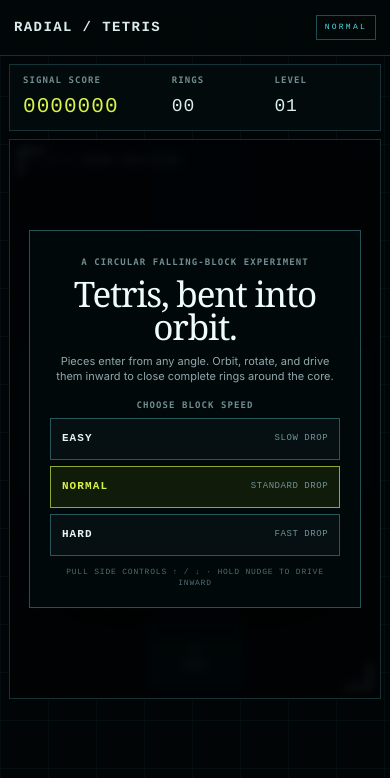
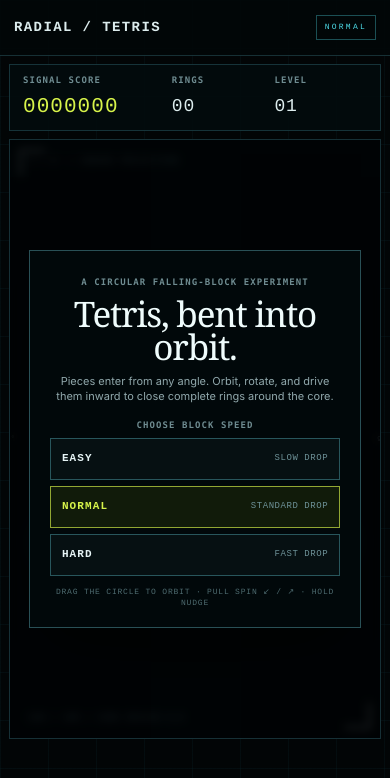
Before and after one commit to kstroevsky/radial-tetris, a React (Vite) app: page / in a window 390 px wide. Shown: the top 778 px of the page. Built offline with nearby package versions, Linux system fonts and the light colour scheme.

Commit message:
Refine mobile radial controls

```diff
--- a/src/App.jsx
+++ b/src/App.jsx
@@ -23,6 +23,7 @@
 } from "./gameEngine.js";
 
 const TAU = Math.PI * 2;
+const MOBILE_DIAGONAL_PULL_AXIS = Object.freeze({ x: Math.SQRT1_2, y: Math.SQRT1_2 });
 const staticLayers = new WeakMap();
 const renderMetrics = new WeakMap();
 const BEST_SCORE_KEY = "radial-tetris-best-score";
@@ -422,7 +423,7 @@
     for (const pointerId of mobilePullsRef.current.keys()) clearMobilePull(pointerId);
   }, [clearMobilePull]);
 
-  const beginMobilePull = useCallback((event, downAction, upAction) => {
+  const beginMobilePull = useCallback((event, downAction, upAction, axis = { x: 0, y: 1 }) => {
     if (gameRef.current.mode !== "playing") return;
     event.preventDefault();
     const target = event.currentTarget;
@@ -438,7 +439,10 @@
       target,
       downAction,
       upAction,
+      axis,
+      lastX: event.clientX,
       lastY: event.clientY,
+      originX: event.clientX,
       originY: event.clientY,
     });
   }, []);
@@ -447,16 +451,19 @@
     const pull = mobilePullsRef.current.get(event.pointerId);
     if (!pull || gameRef.current.mode !== "playing") return;
     event.preventDefault();
-    const offset = Math.max(-28, Math.min(28, event.clientY - pull.originY));
+    const offset = Math.max(-28, Math.min(28,
+      (event.clientX - pull.originX) * pull.axis.x + (event.clientY - pull.originY) * pull.axis.y,
+    ));
     pull.target.style.setProperty("--pull-offset", `${offset}px`);
-    const distance = event.clientY - pull.lastY;
+    const distance = (event.clientX - pull.lastX) * pull.axis.x + (event.clientY - pull.lastY) * pull.axis.y;
     const stepSize = 22;
     const steps = Math.min(4, Math.floor(Math.abs(distance) / stepSize));
     if (!steps) return;
     const direction = Math.sign(distance);
     const action = direction > 0 ? pull.downAction : pull.upAction;
     for (let step = 0; step < steps; step += 1) act(action);
-    pull.lastY += direction * steps * stepSize;
+    pull.lastX += pull.axis.x * direction * steps * stepSize;
+    pull.lastY += pull.axis.y * direction * steps * stepSize;
     pull.target.dataset.pullDirection = direction > 0 ? "down" : "up";
     if (navigator.vibrate) navigator.vibrate(5);
   }, [act]);
@@ -676,32 +683,23 @@
             <nav className="mobile-controller" aria-label="Mobile game controls" onContextMenu={(event) => event.preventDefault()}>
               <button
                 id="mobile-spin-pull"
-                className="mobile-pull-control mobile-spin-pull"
+                className="mobile-polar-control mobile-spin-pull"
                 type="button"
-                aria-label="Piece rotation pull control. Pull down to rotate clockwise or up to rotate counterclockwise."
+                aria-label="Piece rotation pull control. Pull down and right to rotate clockwise or up and left to rotate counterclockwise."
                 disabled={hud.mode !== "playing"}
-                onPointerDown={(event) => beginMobilePull(event, "rotate", "counterRotate")}
+                onPointerDown={(event) => beginMobilePull(event, "rotate", "counterRotate", MOBILE_DIAGONAL_PULL_AXIS)}
                 onPointerMove={moveMobilePull}
                 onPointerUp={finishMobilePull}
                 onPointerCancel={endMobilePull}
                 onLostPointerCapture={endMobilePull}
-              ><span className="mobile-pull-title">Spin</span><span className="mobile-pull-top">↑ CCW</span><span className="mobile-pull-track" aria-hidden="true"><span className="mobile-pull-grip">↕</span></span><span className="mobile-pull-bottom">CW ↓</span></button>
-              <button
-                id="mobile-orbit-pull"
-                className="mobile-pull-control mobile-orbit-pull"
-                type="button"
-                aria-label="Orbit pull control. Pull down to move clockwise or up to move counterclockwise."
-                disabled={hud.mode !== "playing"}
-                onPointerDown={(event) => beginMobilePull(event, "right", "left")}
-                onPointerMove={moveMobilePull}
-                onPointerUp={finishMobilePull}
-                onPointerCancel={endMobilePull}
-                onLostPointerCapture={endMobilePull}
-              ><span className="mobile-pull-title">Orbit</span><span className="mobile-pull-top">↑ CCW</span><span className="mobile-pull-track" aria-hidden="true"><span className="mobile-pull-grip">↕</span></span><span className="mobile-pull-bottom">CW ↓</span></button>
-              <div className="mobile-control-cluster mobile-action-controls">
+              >
+                <span className="mobile-polar-end mobile-polar-up" aria-hidden="true">↺</span>
+                <span className="mobile-polar-core"><span className="mobile-polar-label">Spin</span><span className="mobile-polar-drag" aria-hidden="true">↕</span></span>
+                <span className="mobile-polar-end mobile-polar-down" aria-hidden="true">⟳</span>
+              </button>
               <button
                 id="mobile-nudge"
-                  className="mobile-control mobile-nudge-control"
+                className="mobile-polar-control mobile-nudge-control"
                 type="button"
                 aria-label="Nudge inward. Hold to repeat."
                 disabled={hud.mode !== "playing"}
@@ -709,8 +707,11 @@
                 onPointerUp={endMobileControl}
                 onPointerCancel={endMobileControl}
                 onLostPointerCapture={endMobileControl}
-                ><span className="mobile-control-icon" aria-hidden="true">↓</span><span>Nudge</span></button>
-              </div>
+              >
+                <span className="mobile-polar-end mobile-polar-up" aria-hidden="true">·</span>
+                <span className="mobile-polar-core"><span className="mobile-polar-label">Nudge</span><span className="mobile-polar-drag" aria-hidden="true">↓</span></span>
+                <span className="mobile-polar-end mobile-polar-down" aria-hidden="true">↓</span>
+              </button>
             </nav>
             {isOverlayVisible && (
               <div className="game-overlay" role="dialog" aria-modal="true" aria-label={overlayCopy.title}>
@@ -734,7 +735,7 @@
                   ) : <button id="start-button" className="primary-button" type="button" onClick={start}>{overlayCopy.cta}</button>}
                   {hud.mode === "ready" && <>
                     <small className="desktop-start-hint">Choose a speed · Drag the field or use the control dock</small>
-                    <small className="mobile-start-hint">Pull side controls ↑ / ↓ · Hold nudge to drive inward</small>
+                    <small className="mobile-start-hint">Drag the circle to orbit · Pull spin ↙ / ↗ · Hold nudge</small>
                   </>}
                 </div>
               </div>
--- a/src/styles.css
+++ b/src/styles.css
@@ -438,8 +438,8 @@
   .score-panel .stat-block strong { font-size: 18px; }
   .score-panel .stat-block .accent-value { font-size: 21px; }
   .board-column { order: 2; display: block; }
-  .board-frame { height: min(560px, calc(100dvh - 214px)); min-height: 350px; }
-  .game-canvas { width: min(calc(100% - 64px), max(220px, calc(100dvh - 394px))); }
+  .board-frame { height: min(600px, calc(100dvh - 204px)); min-height: 350px; }
+  .game-canvas { width: min(100%, max(220px, calc(100dvh - 394px))); }
   .touch-controls { display: none; }
   .mobile-controller {
     position: absolute;
@@ -450,80 +450,78 @@
     user-select: none;
     touch-action: none;
   }
-  .mobile-pull-control {
+  .mobile-polar-control {
     position: absolute;
-    top: 50%;
-    width: 58px;
-    min-height: 148px;
-    padding: 10px 4px 8px;
+    top: 71%;
+    width: 64px;
+    height: 130px;
+    padding: 6px;
     border: 1px solid rgba(82, 171, 182, 0.52);
     color: #cfe6e8;
     background: rgba(3, 14, 16, 0.92);
     display: grid;
-    grid-template-rows: auto auto minmax(42px, 1fr) auto;
+    grid-template-rows: 30px minmax(42px, 1fr) 30px;
     align-items: center;
-    gap: 5px;
-    cursor: ns-resize;
-    font: 700 6px/1 ui-monospace, monospace;
+    justify-items: center;
+    gap: 3px;
+    border-radius: 999px;
+    cursor: grab;
+    font: 700 7px/1 ui-monospace, monospace;
     letter-spacing: 0.07em;
     text-transform: uppercase;
     touch-action: none;
     pointer-events: auto;
-    transform: translateY(-50%);
-    transition: color 100ms ease, border-color 100ms ease, background 100ms ease;
+    transition: color 100ms ease, border-color 100ms ease, background 100ms ease, box-shadow 100ms ease;
   }
-  .mobile-spin-pull { left: 8px; }
-  .mobile-orbit-pull { right: 8px; }
-  .mobile-pull-title { color: var(--cyan); font-size: 7px; letter-spacing: 0.12em; }
-  .mobile-pull-top, .mobile-pull-bottom { color: #78999e; white-space: nowrap; }
-  .mobile-pull-track { width: 15px; height: 100%; min-height: 45px; margin: 0 auto; border-left: 1px solid rgba(77, 220, 232, 0.42); border-right: 1px solid rgba(77, 220, 232, 0.18); display: grid; place-items: center; }
-  .mobile-pull-grip { color: var(--cyan); font: 400 24px/0.8 Georgia, serif; transform: translateY(var(--pull-offset, 0px)); transition: transform 70ms ease; }
-  .mobile-pull-control[data-pull-direction="down"] { border-color: var(--lime); background: rgba(16, 26, 11, 0.94); }
-  .mobile-pull-control[data-pull-direction="down"] .mobile-pull-bottom { color: var(--lime); }
-  .mobile-pull-control[data-pull-direction="up"] { border-color: rgba(77, 220, 232, 0.9); background: rgba(5, 24, 27, 0.96); }
-  .mobile-pull-control[data-pull-direction="up"] .mobile-pull-top { color: #d7faff; }
-  .mobile-pull-control[data-pressed="true"] { box-shadow: 0 0 0 1px rgba(77, 220, 232, 0.28), 0 8px 20px rgba(0, 0, 0, 0.36); }
-  .mobile-pull-control:disabled { cursor: default; color: #4b666b; border-color: rgba(75, 157, 171, 0.2); }
-  .mobile-pull-control:disabled .mobile-pull-title, .mobile-pull-control:disabled .mobile-pull-grip { color: #416369; }
-  .mobile-control-cluster { position: absolute; pointer-events: none; }
-  .mobile-action-controls {
-    left: 50%;
-    bottom: 16px;
-    width: 94px;
-    display: block;
-    transform: translateX(-50%);
+  .mobile-spin-pull { left: 72px; transform: translate(-50%, -50%) rotate(-45deg); cursor: nesw-resize; }
+  .mobile-nudge-control { left: calc(100% - 72px); transform: translate(-50%, -50%) rotate(45deg); cursor: pointer; }
+  .mobile-polar-end {
+    width: 29px;
+    height: 29px;
+    border: 1px solid rgba(77, 220, 232, 0.3);
+    border-radius: 50%;
+    color: #54757a;
+    background: rgba(4, 18, 21, 0.98);
+    display: grid;
+    place-items: center;
+    font: 400 18px/1 Georgia, serif;
+    transition: color 90ms ease, border-color 90ms ease, background 90ms ease, box-shadow 90ms ease;
   }
-  .mobile-control {
-    min-width: 0;
-    min-height: 56px;
-    padding: 6px 4px;
-    border: 1px solid rgba(82, 171, 182, 0.45);
-    color: #cfe6e8;
-    background: #061012;
-    display: flex;
-    flex-direction: column;
-    align-items: center;
-    justify-content: center;
-    gap: 5px;
-    cursor: pointer;
-    font: 700 7px/1 ui-monospace, monospace;
-    letter-spacing: 0.08em;
-    text-transform: uppercase;
-    touch-action: none;
-    pointer-events: auto;
-    transition: color 100ms ease, border-color 100ms ease, background 100ms ease, transform 100ms ease;
+  .mobile-polar-core {
+    width: 100%;
+    min-height: 42px;
+    border-top: 1px solid rgba(77, 220, 232, 0.2);
+    border-bottom: 1px solid rgba(77, 220, 232, 0.2);
+    color: var(--cyan);
+    display: grid;
+    place-items: center;
+    gap: 2px;
+    transform: translateY(var(--pull-offset, 0px));
+    transition: transform 70ms ease;
   }
-  .mobile-action-controls .mobile-control { width: 100%; min-height: 62px; background: rgba(3, 14, 16, 0.94); }
-  .mobile-control-icon { color: var(--cyan); font: 400 29px/0.8 ui-sans-serif, system-ui, sans-serif; }
-  .mobile-control[data-pressed="true"], .mobile-control:active {
+  .mobile-polar-label { font-size: 7px; letter-spacing: 0.1em; }
+  .mobile-polar-drag { color: #779fa4; font: 400 18px/0.7 Georgia, serif; }
+  .mobile-spin-pull .mobile-polar-label, .mobile-spin-pull .mobile-polar-drag { transform: rotate(45deg); }
+  .mobile-nudge-control .mobile-polar-label, .mobile-nudge-control .mobile-polar-drag { transform: rotate(-45deg); }
+  .mobile-spin-pull[data-pull-direction="down"] { border-color: var(--lime); background: rgba(16, 26, 11, 0.94); }
+  .mobile-spin-pull[data-pull-direction="down"] .mobile-polar-down,
+  .mobile-nudge-control[data-pressed="true"] .mobile-polar-down {
     color: #efffb1;
     border-color: var(--lime);
-    background: #101a0b;
-    transform: translateY(1px) scale(0.985);
+    background: rgba(33, 45, 15, 0.98);
+    box-shadow: 0 0 14px rgba(215, 243, 74, 0.32);
   }
-  .mobile-control:disabled { cursor: default; color: #4b666b; border-color: rgba(75, 157, 171, 0.2); }
-  .mobile-control:disabled .mobile-control-icon { color: #416369; }
-  .frame-label-bottom { bottom: 92px; }
+  .mobile-spin-pull[data-pull-direction="up"] { border-color: rgba(77, 220, 232, 0.9); background: rgba(5, 24, 27, 0.96); }
+  .mobile-spin-pull[data-pull-direction="up"] .mobile-polar-up {
+    color: #d7faff;
+    border-color: var(--cyan);
+    background: rgba(9, 36, 40, 0.98);
+    box-shadow: 0 0 14px rgba(77, 220, 232, 0.32);
+  }
+  .mobile-polar-control[data-pressed="true"] { box-shadow: 0 0 0 1px rgba(77, 220, 232, 0.28), 0 8px 20px rgba(0, 0, 0, 0.36); }
+  .mobile-polar-control:disabled { cursor: default; color: #4b666b; border-color: rgba(75, 157, 171, 0.2); }
+  .mobile-polar-control:disabled .mobile-polar-core, .mobile-polar-control:disabled .mobile-polar-end { color: #416369; border-color: rgba(75, 157, 171, 0.16); }
+  .frame-label-bottom { bottom: 16px; }
   .desktop-start-hint { display: none !important; }
   .mobile-start-hint { display: block !important; }
 
@@ -577,17 +575,16 @@
 }
 
 @media (max-width: 360px) {
-  .game-canvas { width: min(calc(100% - 54px), max(220px, calc(100dvh - 394px))); }
-  .mobile-pull-control { width: 48px; min-height: 132px; padding-left: 2px; padding-right: 2px; font-size: 5px; }
-  .mobile-spin-pull { left: 4px; }
-  .mobile-orbit-pull { right: 4px; }
-  .mobile-pull-title { font-size: 6px; }
-  .mobile-action-controls { bottom: 10px; width: 88px; }
+  .mobile-polar-control { width: 58px; height: 120px; padding: 5px; grid-template-rows: 27px minmax(38px, 1fr) 27px; }
+  .mobile-spin-pull { left: 64px; }
+  .mobile-nudge-control { left: calc(100% - 64px); }
+  .mobile-polar-end { width: 26px; height: 26px; font-size: 16px; }
+  .mobile-polar-label { font-size: 6px; }
 }
 
 @media (max-height: 650px) and (max-width: 700px) {
   .frame-label-bottom { display: none; }
-  .mobile-action-controls { bottom: 0; }
+  .mobile-polar-control { top: 70%; }
 }
 
 @media (max-height: 760px) and (min-width: 701px) {
```
Also changed, not shown: 1 other file (tests, documents, lock files or other folders). Lines whose indentation alone changed are shown as unchanged.
